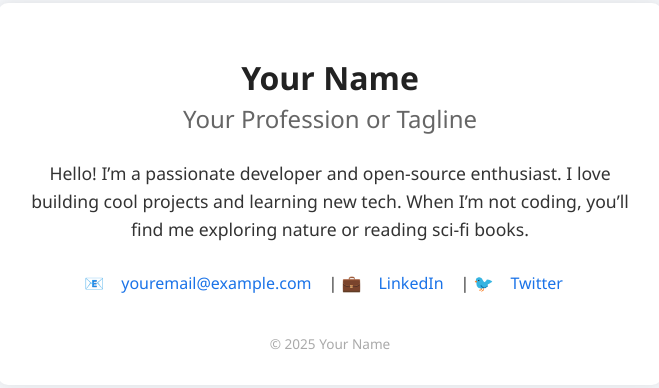
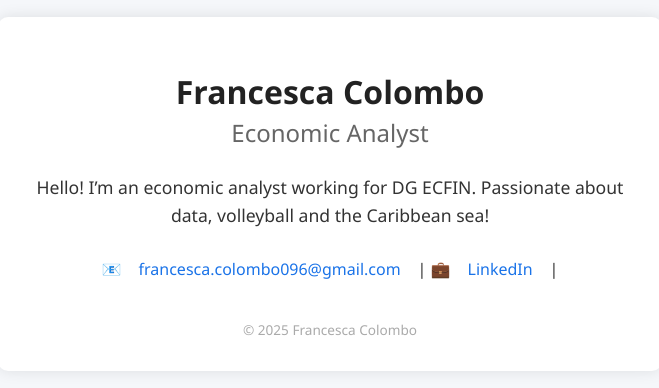
Before and after one commit to cartaggionef/cartaggionef.github.io, a plain HTML site: page index.html in a window 1280 px wide. Shown: the part 206-594 px from the top of the page, without its empty margins (310-969 px from the left). Drawn offline with Linux system fonts and the light colour scheme.

Commit message:
personalised index.html

```diff
--- a/index.html
+++ b/index.html
@@ -61,21 +61,19 @@
 </head>
 <body>
   <div class="container">
-    <h1>Your Name</h1>
-    <h2>Your Profession or Tagline</h2>
+    <h1>Francesca Colombo</h1>
+    <h2>Economic Analyst</h2>
     <p class="bio">
-      Hello! I’m a passionate developer and open-source enthusiast. I love building cool projects and learning new tech.
-      When I’m not coding, you’ll find me exploring nature or reading sci-fi books.
+      Hello! I’m an economic analyst working for DG ECFIN. Passionate about data, volleyball and the Caribbean sea!
     </p>
 
     <div class="contact">
-      📧 <a href="mailto:youremail@example.com">youremail@example.com</a> |
-      💼 <a href="https://linkedin.com/in/yourprofile" target="_blank" rel="noopener noreferrer">LinkedIn</a> |
-      🐦 <a href="https://twitter.com/yourhandle" target="_blank" rel="noopener noreferrer">Twitter</a>
+      📧 <a href="mailto:youremail@example.com">francesca.colombo096@gmail.com</a> |
+      💼 <a href="https://www.linkedin.com/in/francesca-colombo-5030bb143/" target="_blank" rel="noopener noreferrer">LinkedIn</a> |
     </div>
 
     <footer>
-      &copy; 2025 Your Name
+      &copy; 2025 Francesca Colombo
     </footer>
   </div>
 </body>
```
